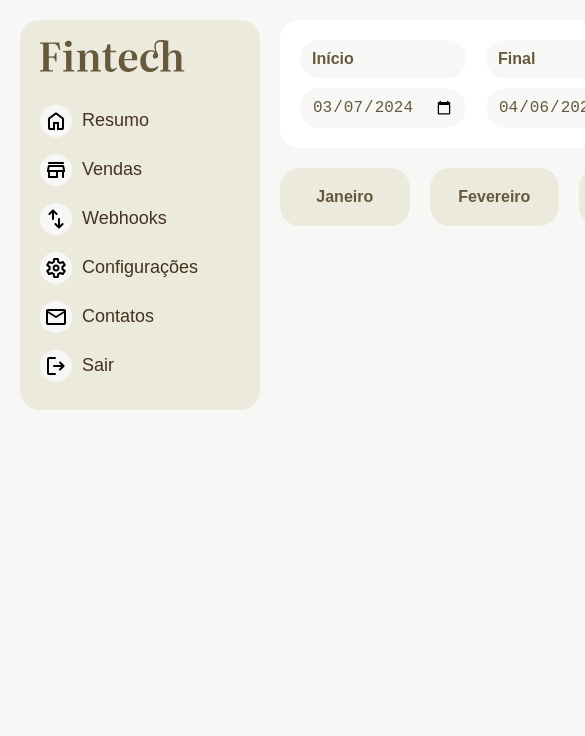
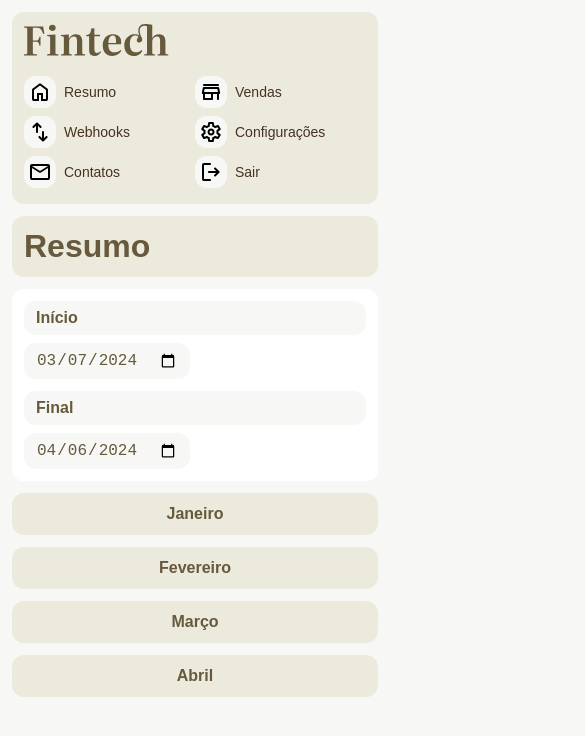
Before and after one commit to SilvioLucasDev/fintech-react, a React (Vite) app: page / in a window 390 px wide. Shown: the top 736 px of the page, 585 px wide, since content can reach past the window. Built offline with nearby package versions, Linux system fonts and the light colour scheme; no server answers.

Commit message:
refactor: adjust layout to mobile responsive

```diff
--- a/src/Style.css
+++ b/src/Style.css
@@ -1,3 +1,17 @@
+/* html {
+  --color-1: #000;
+  --color-2: #111;
+  --color-3: #a36af9;
+  --color-3: #fd9acb;
+  --color-3: #fcc203;
+  --color-4: #f5f5f5;
+  --color-5: #fff;
+} */
+
+/* .box {
+  outline: 2px solid var(--color-1);
+} */
+
 html {
   --color-1: #463220;
   --color-2: #66593c;
@@ -150,3 +164,51 @@
   text-decoration: none;
   color: inherit;
 }
+
+/* Small Screen */
+
+@media (max-width: 1000px) {
+  .summary {
+    flex-direction: column;
+  }
+
+  .daterange {
+    grid-template-columns: 1fr;
+  }
+
+  .daterange *:last-child {
+    grid-row: 1;
+  }
+}
+
+@media (max-width: 700px) {
+  html {
+    --gap-s: 0.5rem;
+    --gap: 0.75rem;
+  }
+
+  .container {
+    grid-template-columns: 1fr;
+  }
+
+  .flex {
+    flex-direction: column;
+  }
+
+  .sidenav ul {
+    display: grid;
+    grid-template-columns: 1fr 1fr;
+  }
+
+  .sidenav li a {
+    font-size: 0.875rem;
+  }
+
+  .sale {
+    grid-template-columns: 1fr;
+  }
+
+  .sale div:last-child {
+    justify-self: start;
+  }
+}
```
